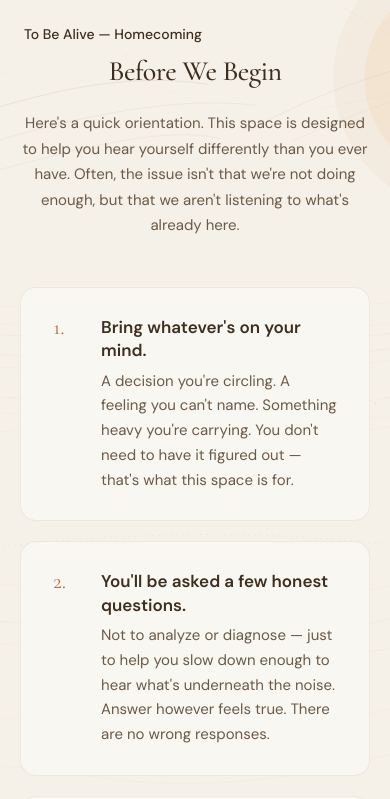
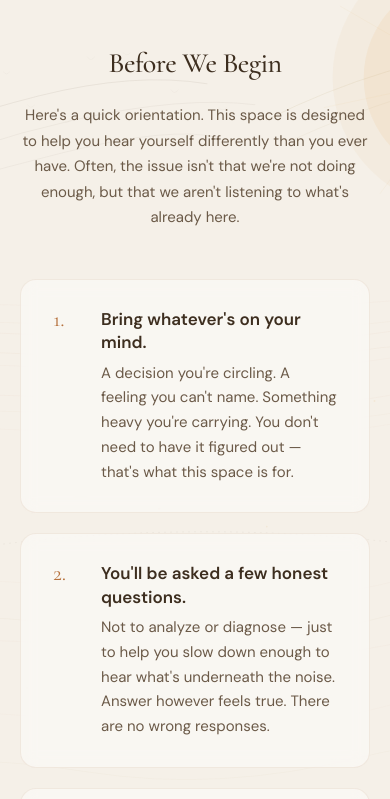
Before and after one commit to akaash16/tobealivehomecoming, a Next.js app: page /inquiry in a window 390 px wide. Shown: the top 799 px of the page. Built offline with nearby package versions, Linux system fonts and the light colour scheme.

Commit message:
Fix wordmark overlap on mobile

```diff
--- a/app/inquiry/page.tsx
+++ b/app/inquiry/page.tsx
@@ -29,7 +29,7 @@ const iconCircle =
 const numberCol = `${orientationSerif.className} min-w-[32px] shrink-0 text-[22px] font-normal leading-none text-[#B5703B]`;
 
 /**
- * Orientation: wordmark, centered hero, stacked frosted cards, Begin (email + Start → session).
+ * Orientation: centered hero, stacked frosted cards, Begin (email + Start → session).
  */
 export default function InquiryPage() {
   const router = useRouter();
@@ -83,10 +83,8 @@ export default function InquiryPage() {
   return (
     <div className="relative min-h-dvh overflow-x-hidden">
       <AtmosphereLayer variant="orientation" />
-      <p className="fixed left-0 top-0 z-20 p-6 text-sm font-medium text-[#3D2E1F]">
-        To Be Alive — Homecoming
-      </p>
-      <div className="relative z-10 flex min-h-dvh flex-col px-5 pb-12 pt-14 sm:px-8 sm:pb-16 sm:pt-16 md:pb-20 md:pt-20">
+      <div className="relative z-10 flex min-h-dvh flex-col">
+        <div className="flex flex-col px-5 pb-12 pt-12 sm:px-8 sm:pb-16 sm:pt-16 md:pb-20 md:pt-20">
         <header className="mx-auto mb-12 max-w-xl text-center sm:mb-14 md:mb-16">
           <h1
             className={`${orientationSerif.className} text-[1.75rem] font-medium leading-[1.12] tracking-[-0.02em] text-ink sm:text-[2rem] sm:leading-[1.1]`}
@@ -320,6 +318,7 @@ export default function InquiryPage() {
             </div>
           </div>
         </div>
+        </div>
       </div>
     </div>
   );
```
